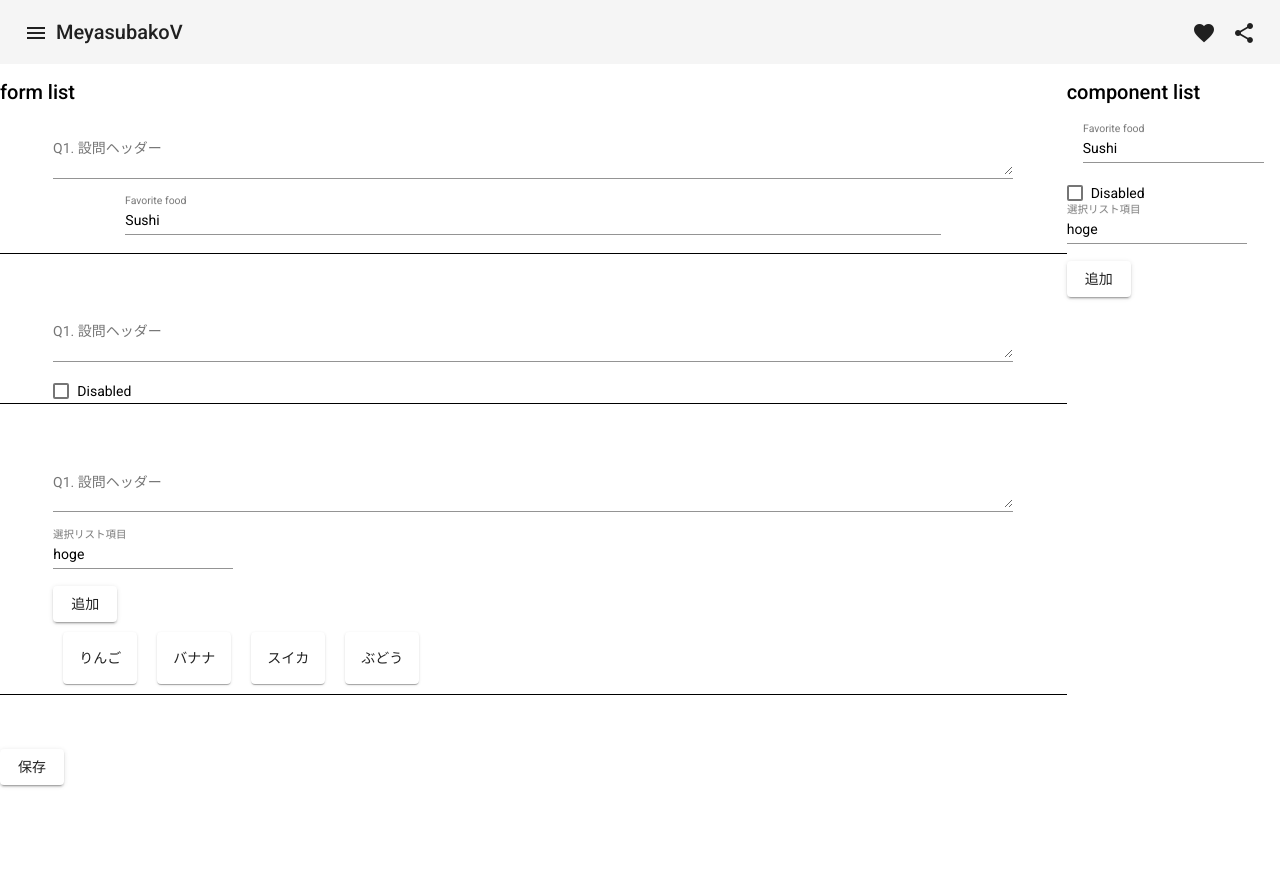
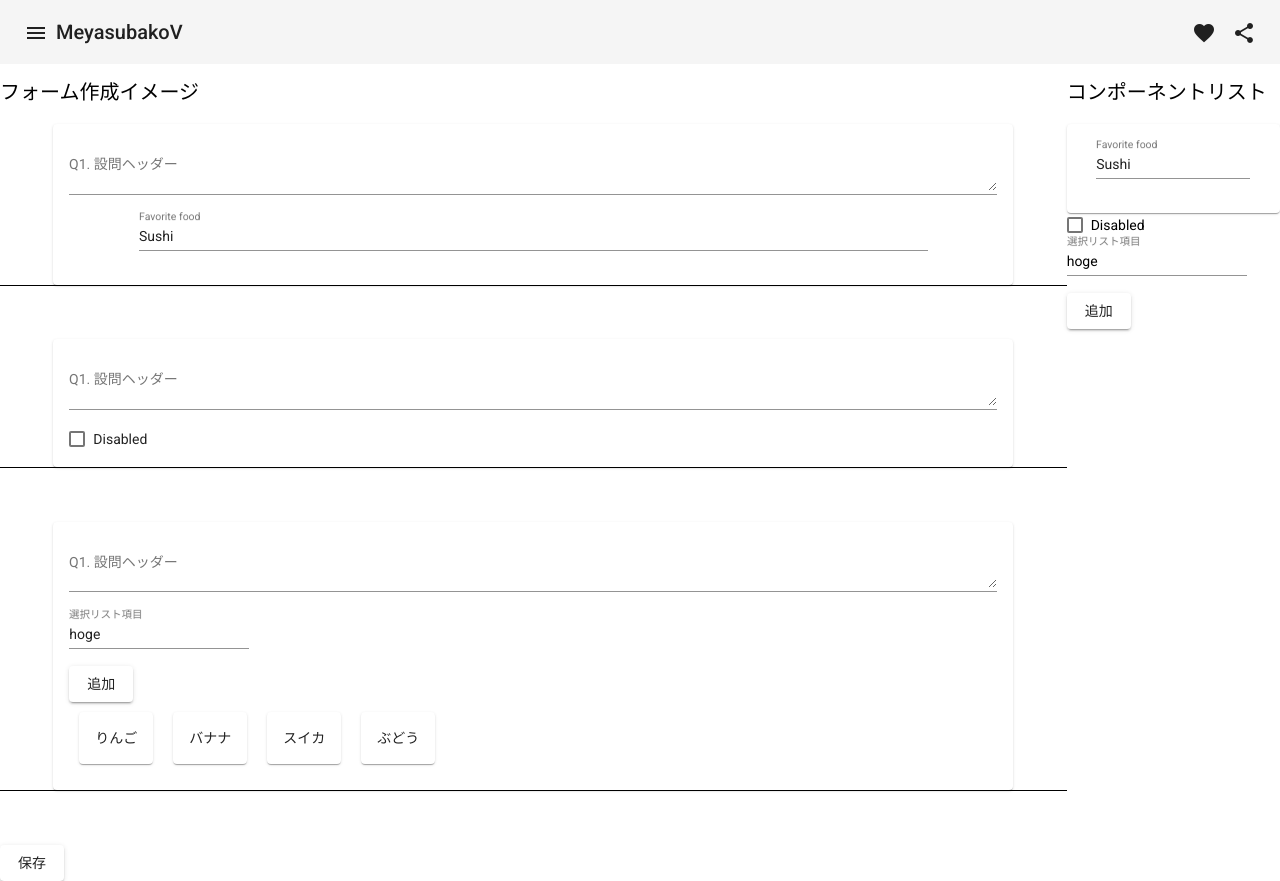
Before and after one commit to Soyukke/MeyasubakoV, an Angular app: page / in a window 1280 px wide. Before the commit the page ends 800 px from the top, so only its background shows below. Built offline with nearby package versions, Linux system fonts and the light colour scheme.

Commit message:
add card

```diff
--- a/src/app/app.component.html
+++ b/src/app/app.component.html
@@ -14,9 +14,10 @@
 </mat-toolbar>
 </p>
 
-<!-- componentListをcopycomponentへ渡す -->
+<!-- componentListをcopycomponentへ渡して設定する画面 -->
 <app-copycomponent [componentlist]="componentList"></app-copycomponent>
 
+<!-- フォーム保存 -->
 <section>
   <div class="example-button-row">
     <button mat-raised-button>保存</button>
--- a/src/app/copycomponent/copycomponent.component.html
+++ b/src/app/copycomponent/copycomponent.component.html
@@ -1,7 +1,7 @@
 <div class="container">
     <!-- コピー先 -->
     <div class="left">
-        <h2>form list</h2>
+        <h2>フォーム作成イメージ</h2>
         <div
         cdkDropList
         #list2="cdkDropList"
@@ -11,6 +11,7 @@
         (cdkDropListDropped)="drop($event)">
         <!-- <div class="example-box" *ngFor="let item of components" cdkDrag>{{item}}</div> -->
         <div class="qbox" cdkDrag *ngFor="let item of icomps">
+          <mat-card>
           <ng-container *ngIf="item.ctype == 1">
             <app-qheader [title]="item.title"></app-qheader>
             <app-inputform></app-inputform>
@@ -24,13 +25,14 @@
             <!-- <app-selectlist [candidates]="item.candidates"></app-selectlist> -->
             <app-addselectlist [texts]="item.candidates"></app-addselectlist>
           </ng-container>
+        </mat-card>
         </div>
       </div>
     </div>
 
     <!-- コピー元 -->
     <div class="right">
-        <h2>component list</h2>
+        <h2>コンポーネントリスト</h2>
         <div
         cdkDropList
         #list1="cdkDropList"
@@ -40,7 +42,9 @@
         (cdkDropListDropped)="drop($event)">
         <div cdkDrag *ngFor="let item of componentlist">
           <ng-container *ngIf="item == '1'">
-            <app-inputform></app-inputform>
+            <mat-card>
+              <app-inputform></app-inputform>
+            </mat-card>
           </ng-container>
           <ng-container *ngIf="item == '2'">
             <app-checkbox></app-checkbox>
```
